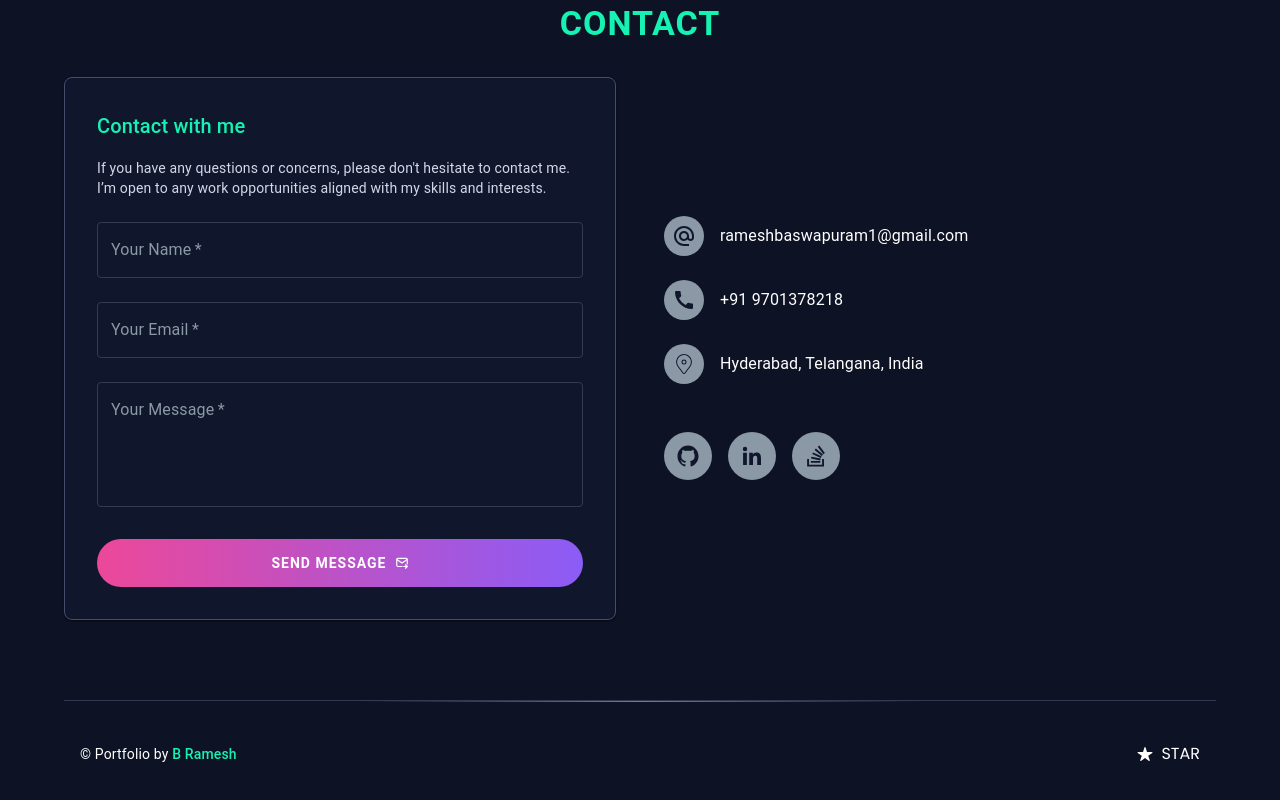
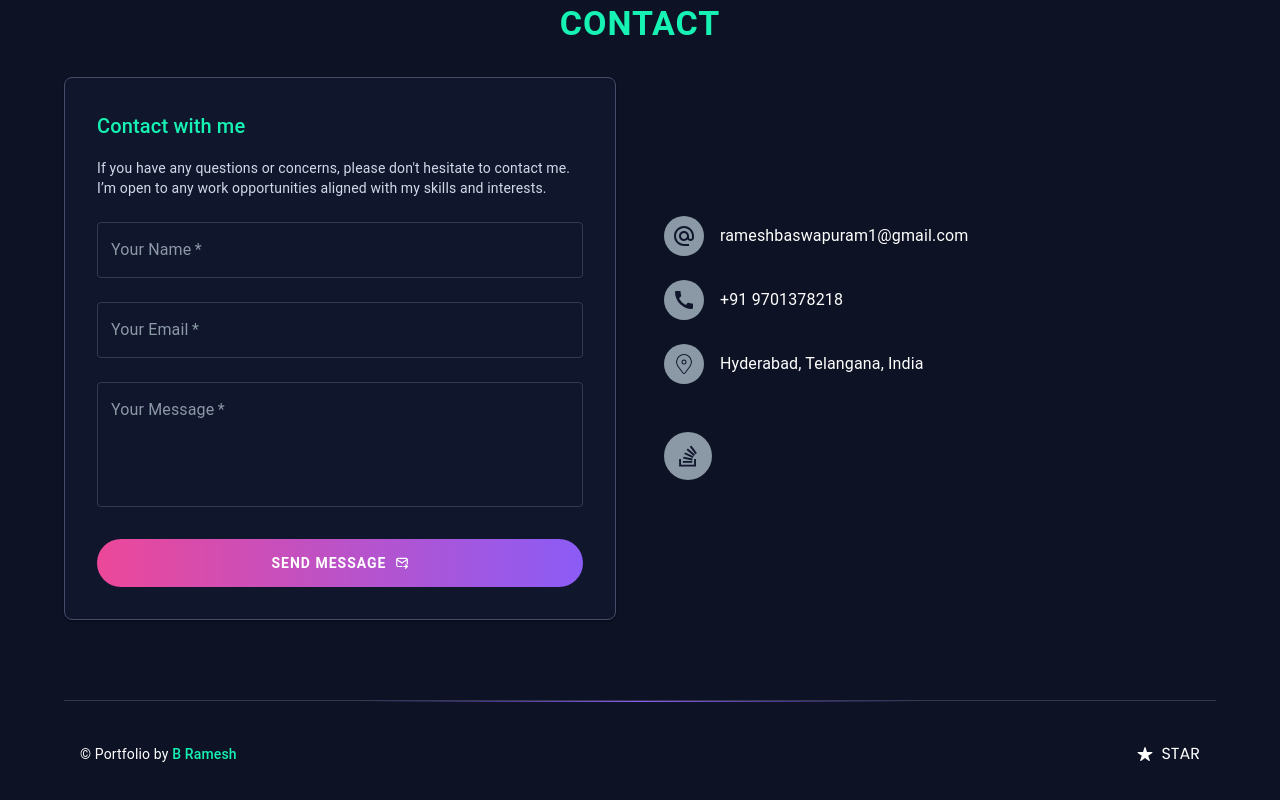
Before and after one commit to rameshbaswapuram1/portfolio, a React (Vite) app: page / in a window 1280 px wide. Shown: the part 5010-5810 px from the top of the page. Built offline with nearby package versions, Linux system fonts and the light colour scheme.

Commit message:
edit icon

```diff
--- a/src/homepage/contact/Contact.tsx
+++ b/src/homepage/contact/Contact.tsx
@@ -11,8 +11,8 @@ import {
 } from "@mui/material";
 import { MdAlternateEmail, MdCall } from "react-icons/md";
 import { CiLocationOn } from "react-icons/ci";
-import { IoLogoGithub } from "react-icons/io";
-import { BiLogoLinkedin } from "react-icons/bi";
+// import { IoLogoGithub } from "react-icons/io";
+// import { BiLogoLinkedin } from "react-icons/bi";
 import { FaStackOverflow } from "react-icons/fa6";
 import { TbMailForward } from "react-icons/tb";
 import axios from "axios";
@@ -221,8 +221,8 @@ const ContactSection: React.FC = () => {
             </Box>
             <Box sx={styles.socialLinks}>
               {[
-                { icon: <IoLogoGithub />, link: links.github },
-                { icon: <BiLogoLinkedin />, link: links.linkedIn },
+                // { icon: <IoLogoGithub />, link: links.github },
+                // { icon: <BiLogoLinkedin />, link: links.linkedIn },
                 { icon: <FaStackOverflow />, link: links.stackOverflow },
               ].map((item, i) => (
                 <IconButton
--- a/src/utils/utils.ts
+++ b/src/utils/utils.ts
@@ -3,5 +3,5 @@ export const links = {
   linkedIn: "https://linkedin.com/in/yourprofile",
   stackOverflow: "https://stackoverflow.com/users/24862926/ramesh-goud",
   resumeDrive:
-    "https://drive.google.com/file/d/1O_PgDmbKe5ycVtQipxLMpcJcJpQK22mr/view?usp=drive_link",
+    "https://drive.google.com/file/d/1ufasVSxYXby8psdgOY76CWqfA1DmM6q0/view?usp=drive_link",
 };
```
